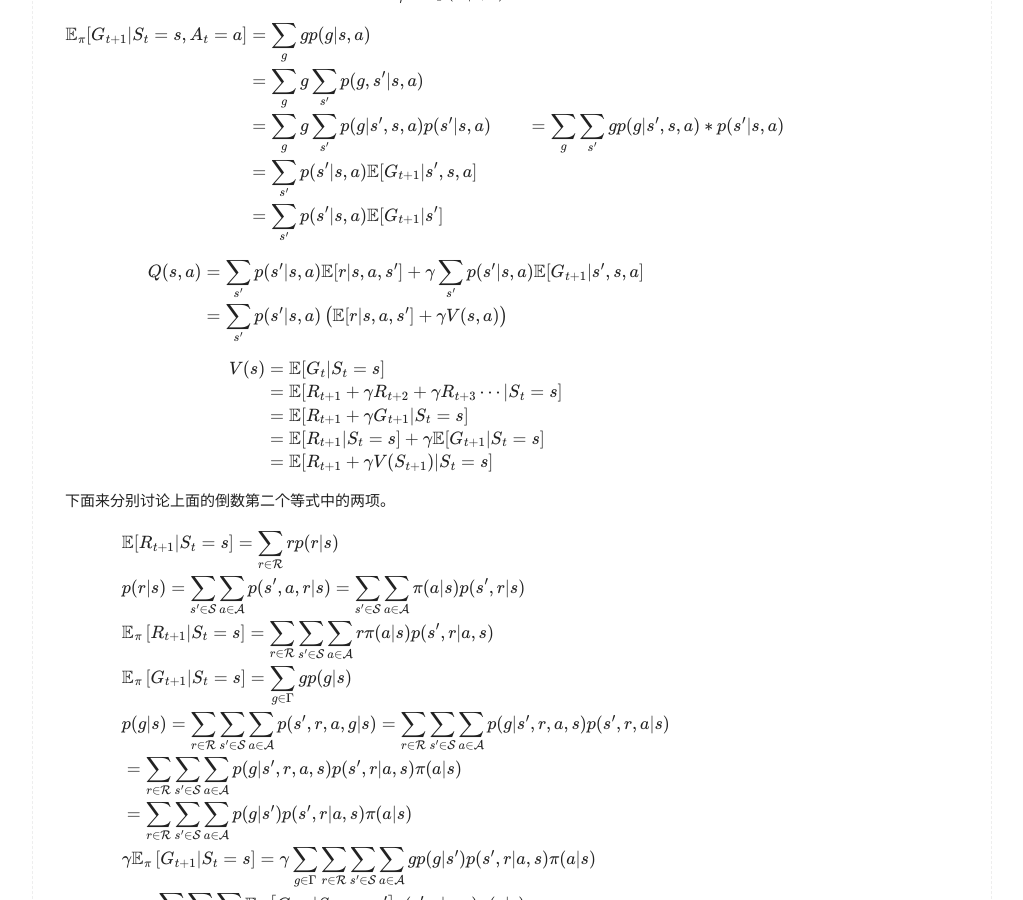
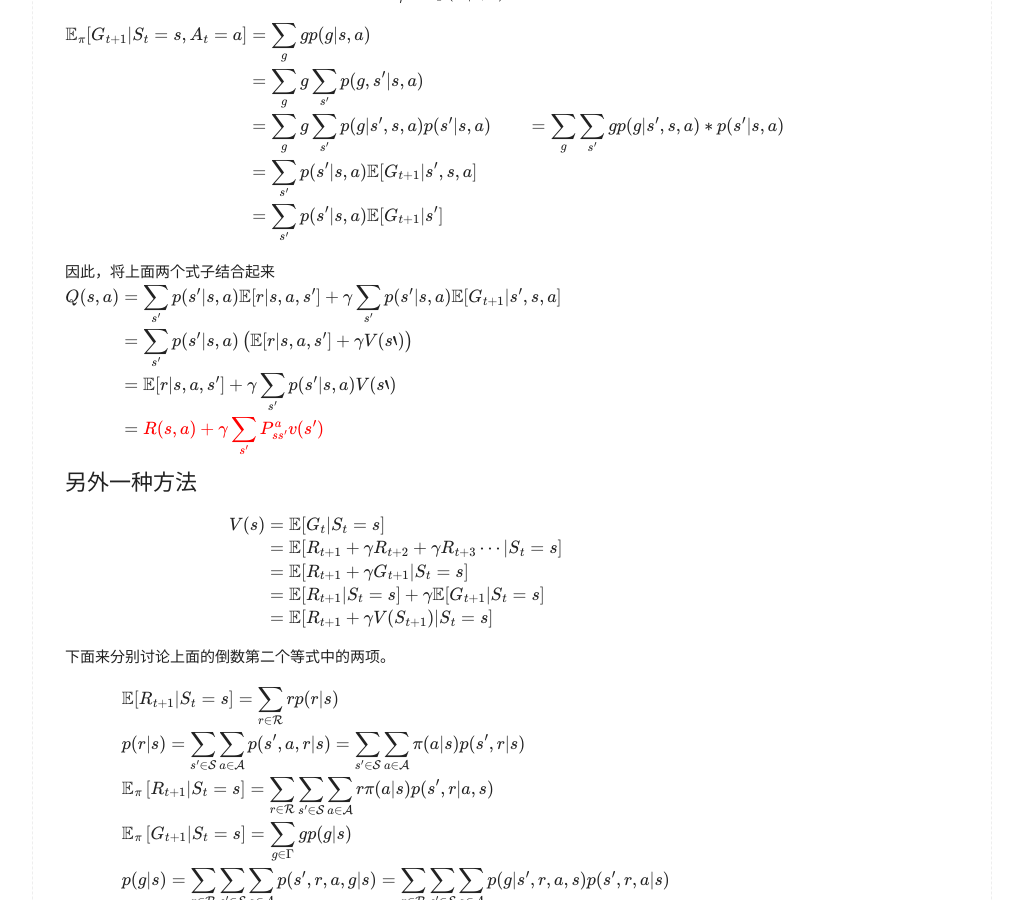
Before and after one commit to xiaqibin/researchLab, a Jekyll site: the page built from _posts/2021-03-18-强化学习中贝尔曼方程和策略梯度下降定理.md, in a window 1280 px wide and 900 px high, scrolled down 1649 px. Shown: the whole window, without its empty margins (128-1151 px from the left). Built offline with Jekyll 4.4.1, drawn with Linux system fonts in a browser that asks for light colours; formulas are drawn with MathJax 3.

Commit message:
update post

```diff
--- a/_posts/2021-03-18-强化学习中贝尔曼方程和策略梯度下降定理.md
+++ b/_posts/2021-03-18-强化学习中贝尔曼方程和策略梯度下降定理.md
@@ -84,12 +84,16 @@ $$
 \end{aligned}
 $$
 
+因此，将上面两个式子结合起来
 $$
 \begin{aligned}
 Q(s,a) &= \sum_{s'}{p(s'|s,a)\mathbb{E}[r|s,a,s']} + \gamma \sum_{s'}{p(s'|s,a)\mathbb{E}[G_{t+1}|s',s,a]}\\
-& = \sum_{s'}{p(s'|s,a)\left(\mathbb{E}[r|s,a,s']+\gamma V(s,a)\right)}
+& = \sum_{s'}{p(s'|s,a)\left(\mathbb{E}[r|s,a,s']+\gamma V(s‘)\right)}\\
+& = \mathbb{E}[r|s,a,s'] +\gamma \sum_{s'}{p(s'|s,a)V(s‘)}\\
+& = \color{red}{R(s,a) + \gamma\sum_{s'}{P_{ss'}^av(s')}}
 \end{aligned}
 $$
+## 另外一种方法
 
 $$
 \begin{aligned}
```
